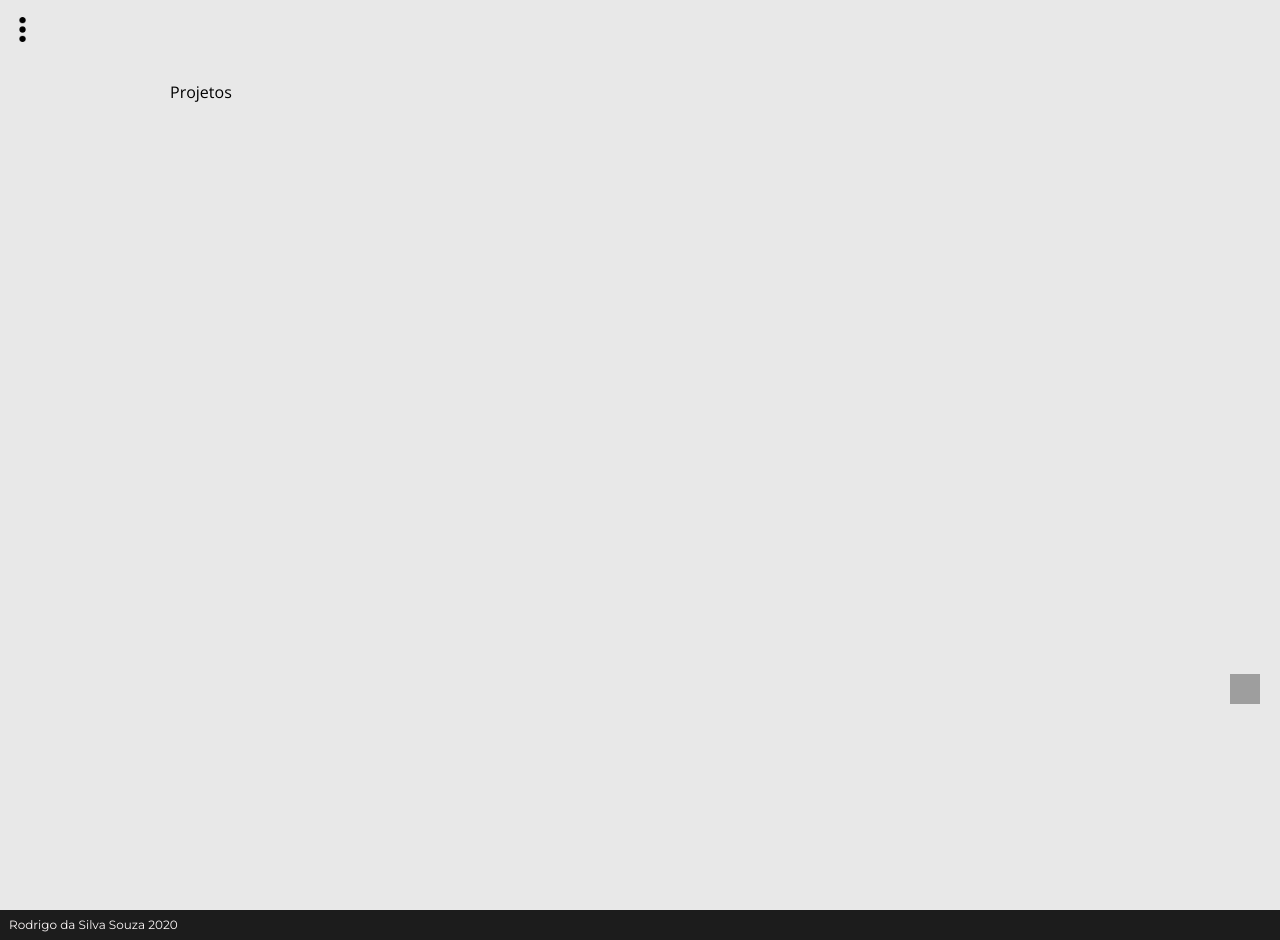
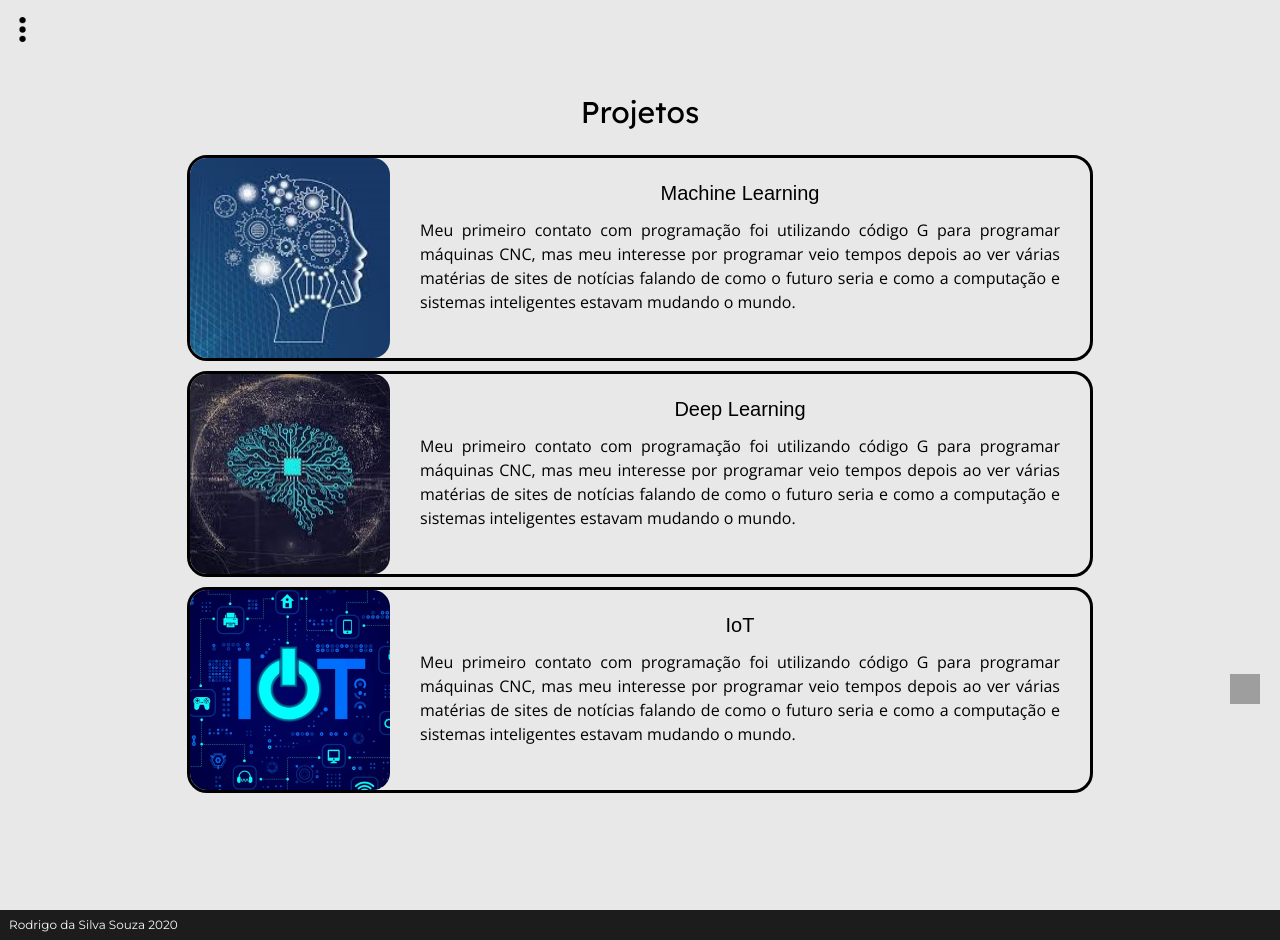
Before and after one commit to Rodrigosis/rodrigo.engineer, a Flask app: page /projetos in a window 1280 px wide. Shown: the part 63-1003 px from the top of the page. Run offline with Flask 2, Linux system fonts and the light colour scheme; some web fonts are replaced; grey boxes are pictures that could not be loaded.

Commit message:
commit para mudar de pc

```diff
--- a/static/css/index.css
+++ b/static/css/index.css
@@ -63,9 +63,9 @@
 
 .principais_projetos div {
     display: inline-block;
-    margin: 30px 20px;
-    width: 170px;
-    height: 250px;
+    margin: 30px 40px;
+    width: 200px;
+    height: 280px;
     border: 2px solid;
     border-radius: 20px;
     transition: 5s all;
--- a/static/css/projetos.css
+++ b/static/css/projetos.css
@@ -6,6 +6,33 @@
     min-height: 800px;
 }
 
+.project_window {
+    border: 3px solid;
+    border-radius: 20px;
+    width: 900px;
+    height: 200px;
+    margin: 10px auto;
+}
+
+.project_window img{
+    float: left;
+    clear: bottom;
+    width: 200px;
+    height: 200px;
+    border-radius: 17px;
+}
+
+.project_window h2 {
+    text-align: center;
+}
+
+.project_window p {
+    display: block;
+    text-align: justify;
+    margin-right: 30px;
+    margin-left: 230px;
+}
+
 @midia screen and (max-width: 500px) {
 
 }
--- a/templates/projetos.html
+++ b/templates/projetos.html
@@ -1,6 +1,21 @@
 {% extends "template.html" %}
 {% block conteudo %}
     <div class="projetos">
-        <p>Projetos</p>
+        <h1>Projetos</h1>
+        <div class="project_window">
+            <img src="{{ url_for('static', filename='img/machine.jpg') }}" alt="Imagem do projeto">
+            <h2>Machine Learning</h2>
+            <p>Meu primeiro contato com programação foi utilizando código G para programar máquinas CNC, mas meu interesse por programar veio tempos depois ao ver várias matérias de sites de notícias falando de como o futuro seria e como a computação e sistemas inteligentes estavam mudando o mundo.</p>
+        </div>
+        <div class="project_window">
+            <img src="{{ url_for('static', filename='img/deep.jpg') }}" alt="Imagem do projeto">
+            <h2>Deep Learning</h2>
+            <p>Meu primeiro contato com programação foi utilizando código G para programar máquinas CNC, mas meu interesse por programar veio tempos depois ao ver várias matérias de sites de notícias falando de como o futuro seria e como a computação e sistemas inteligentes estavam mudando o mundo.</p>
+        </div>
+        <div class="project_window">
+            <img src="{{ url_for('static', filename='img/iot.jpg') }}" alt="Imagem do projeto">
+            <h2>IoT</h2>
+            <p>Meu primeiro contato com programação foi utilizando código G para programar máquinas CNC, mas meu interesse por programar veio tempos depois ao ver várias matérias de sites de notícias falando de como o futuro seria e como a computação e sistemas inteligentes estavam mudando o mundo.</p>
+        </div>
     </div>
 {% endblock %}
```
Also changed, not shown: templates/index.html (+3 -6 lines), static/img/brazil.png (deleted), static/img/bug-white.png (deleted), static/img/bug.png (deleted), static/img/button-bra.png (deleted), static/img/button-jap.png (deleted), static/img/button-usa.png (deleted), static/img/deep.jpg (added), static/img/iot.jpg (added), static/img/japan.png (deleted), static/img/machine.jpg (added), static/img/twitter.png (deleted), static/img/united-states.png (deleted), static/img/youtube.png (deleted).
